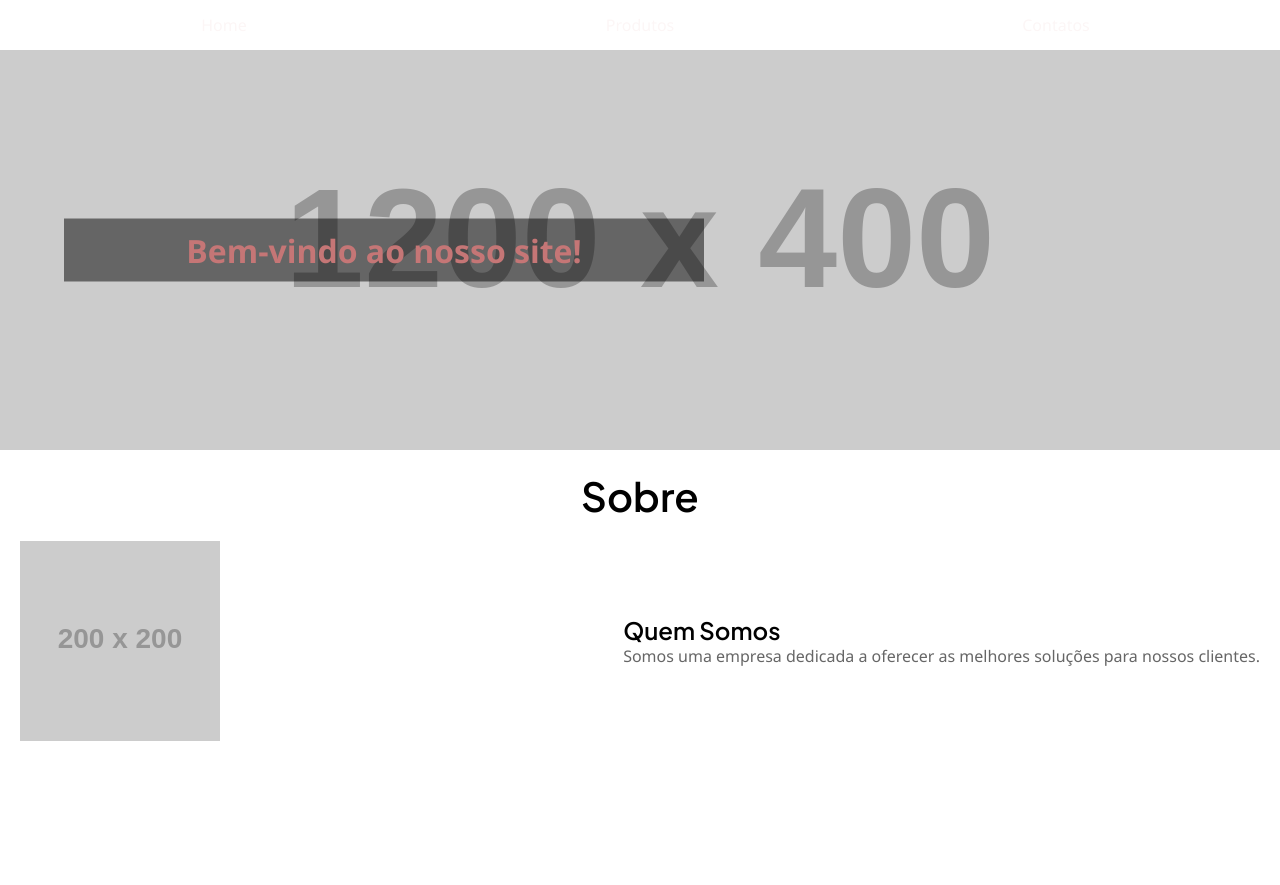
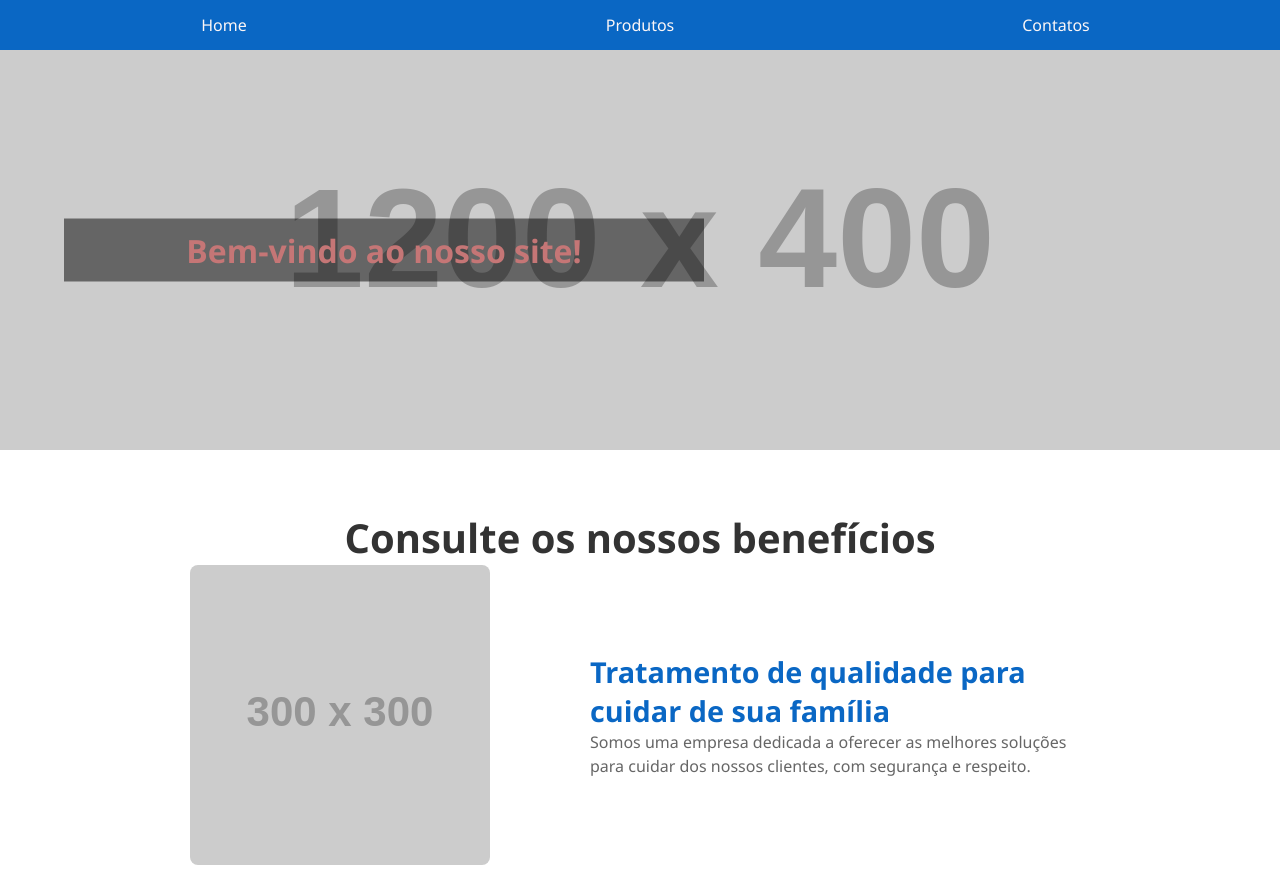
Before and after one commit to melissaJll/family-care, a React (Vite) app: page / in a window 1280 px wide. Before the commit the page ends 800 px from the top, so only its background shows below. Built offline with nearby package versions, Linux system fonts and the light colour scheme.

Commit message:
Menu e Rodape

```diff
--- a/src/components/Menu.jsx
+++ b/src/components/Menu.jsx
@@ -1,3 +1,5 @@
+// src/components/Menu.jsx
+import React from "react";
 import styled from "styled-components";
 
 const StyledMenu = styled.nav`
@@ -5,7 +7,8 @@ const StyledMenu = styled.nav`
   display: flex;
   justify-content: space-evenly;
   align-items: center;
-  //hover aninhado
+  background-color: #0A67C4; // cor do fundo da barra de navegação
+
   a {
     text-decoration: none;
     color: #fcf6f6;
@@ -26,9 +29,9 @@ const StyledMenu = styled.nav`
 function Menu() {
   return (
     <StyledMenu>
-      <a href="">Home</a>
-      <a href="">Produtos</a>
-      <a href="">Contatos</a>
+      <a href="#home">Home</a>
+      <a href="#produtos">Produtos</a>
+      <a href="#contatos">Contatos</a>
     </StyledMenu>
   );
 }
--- a/src/components/Sobre.jsx
+++ b/src/components/Sobre.jsx
@@ -1,39 +1,44 @@
-// src/Sobre.jsx
+// src/components/Sobre.jsx
+import React from "react";
 import styled from "styled-components";
 
 const StyledSobre = styled.div`
-  text-align: center; /* Centraliza o texto do título principal */
-  margin: 20px;
+  text-align: center;
+  padding: 20px;
+  margin-top: 40px;
 
   h1 {
-    font-family: 'Plus Jakarta Sans', sans-serif; /* Usando a fonte Jakarta Plus */
-    font-size: 2.5rem; /* Tamanho do título principal */
+    font-size: 2.5rem;
+    color: #333;
   }
 
   .content {
-    display: flex; /* Usando flexbox para alinhar a imagem e o texto lado a lado */
-    justify-content: space-between;
+    display: flex;
+    justify-content: space-around;
     align-items: center;
     margin-top: 20px;
+    max-width: 1000px;
+    margin: 0 auto;
+  }
 
   img {
-      width: 200px; /* Tamanho da imagem */
-      height: auto; /* Mantém a proporção da imagem */
-      margin-right: 20px; /* Espaçamento à direita da imagem */
+    width: 300px;
+    border-radius: 8px;
   }
 
   .text-section {
-      text-align: left; /* Alinha o texto à esquerda */
+    max-width: 500px;
+    text-align: left;
 
     h2 {
-        font-family: 'Plus Jakarta Sans', sans-serif; /* Fonte para o subtítulo */
-        font-size: 1.5rem; /* Tamanho do subtítulo */
+      font-size: 1.8rem;
+      color: #0A67C4;
     }
 
     p {
-        font-size: 1rem; /* Tamanho do texto */
-        color: #666; /* Cor do texto */
-      }
+      font-size: 1rem;
+      color: #666;
+      line-height: 1.5;
     }
   }
 `;
@@ -41,12 +46,15 @@ const StyledSobre = styled.div`
 function Sobre() {
   return (
     <StyledSobre>
-      <h1>Sobre</h1>
+      <h1>Consulte os nossos benefícios</h1>
       <div className="content">
-        <img src="https://via.placeholder.com/200" alt="Descrição da imagem" /> {/* Imagem provisória online */}
+        <img src="https://via.placeholder.com/300" alt="Imagem sobre o benefício" />
         <div className="text-section">
-          <h2>Quem Somos</h2> {/* Título à direita */}
-          <p>Somos uma empresa dedicada a oferecer as melhores soluções para nossos clientes.</p> {/* Texto abaixo do título */}
+          <h2>Tratamento de qualidade para cuidar de sua família</h2>
+          <p>
+            Somos uma empresa dedicada a oferecer as melhores soluções para
+            cuidar dos nossos clientes, com segurança e respeito.
+          </p>
         </div>
       </div>
     </StyledSobre>
```
Lines whose indentation alone changed are shown as unchanged.
